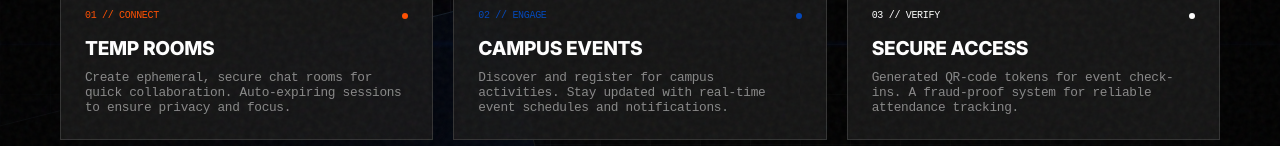
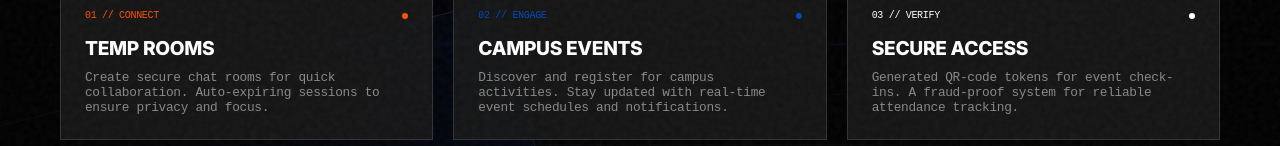
Before and after one commit to SamarthSRao/jss-rooms, a React app in the folder frontend/: page / in a window 1280 px wide. Shown: the part 506-652 px from the top of the page. Built offline with nearby package versions, Linux system fonts and the light colour scheme; no server answers; the HTML template or start-up script is replaced by a standard one.

Commit message:
room change

```diff
--- a/frontend/src/pages/LandingPage.jsx
+++ b/frontend/src/pages/LandingPage.jsx
@@ -178,7 +178,7 @@ const LandingPage = () => {
                         </div>
                         <h3 className="caps" style={{ fontSize: '1.2rem', marginBottom: '10px' }}>TEMP ROOMS</h3>
                         <p className="monospaced" style={{ fontSize: '0.8rem', color: 'var(--text-muted)' }}>
-                            Create ephemeral, secure chat rooms for quick collaboration. Auto-expiring sessions to ensure privacy and focus.
+                            Create  secure chat rooms for quick collaboration. Auto-expiring sessions to ensure privacy and focus.
                         </p>
                     </div>
 
```
